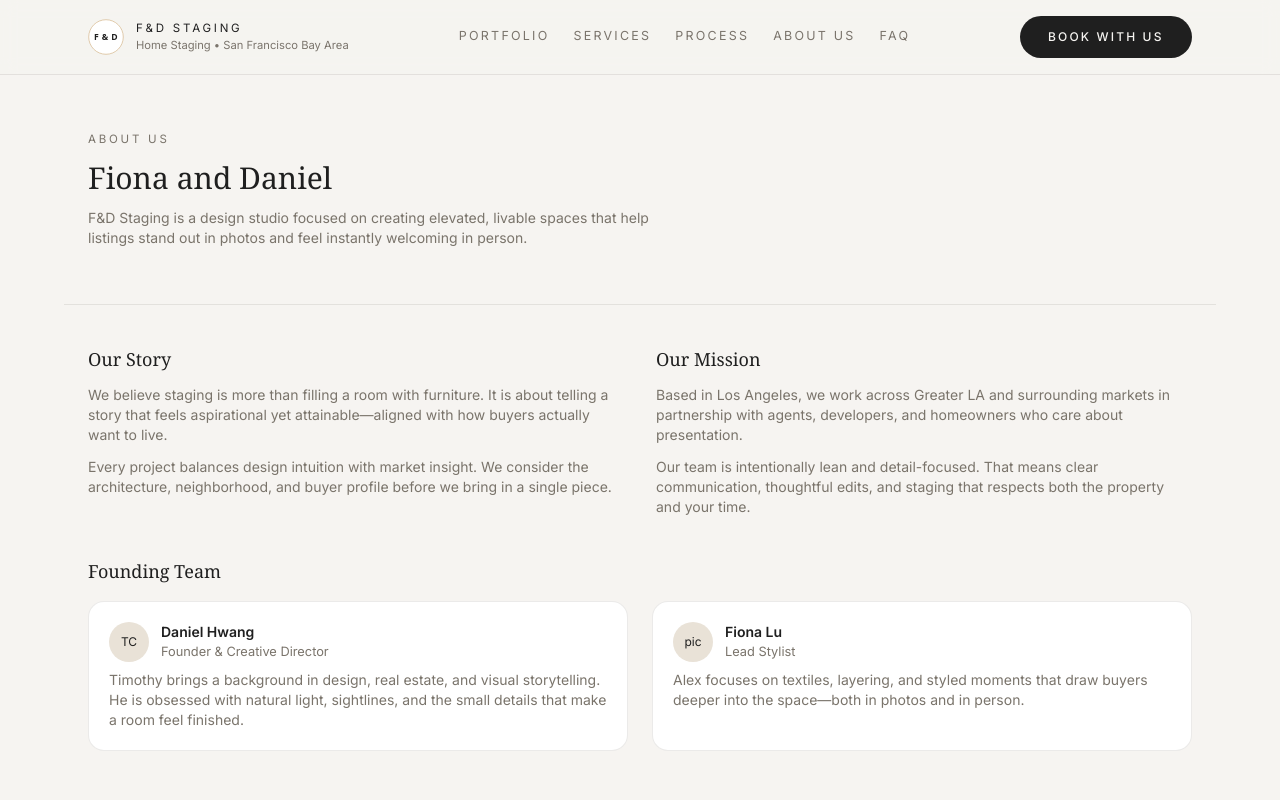
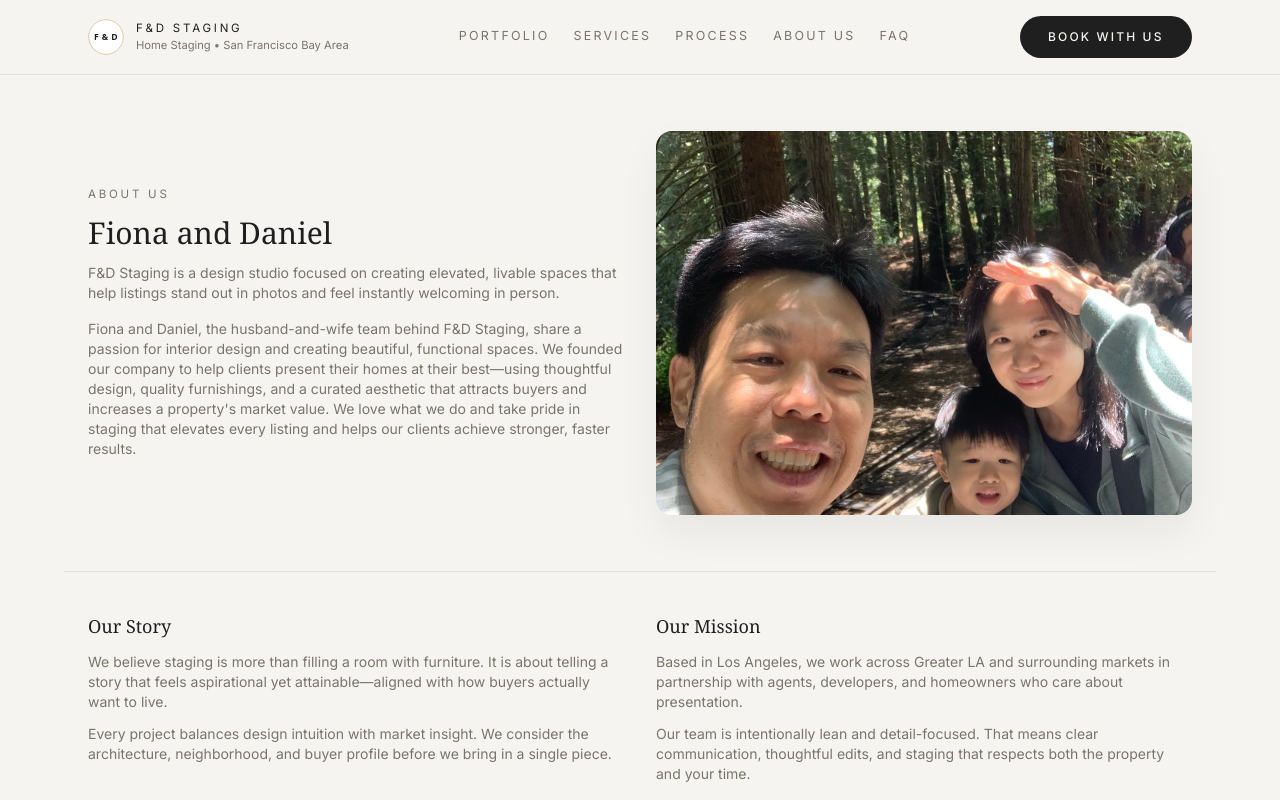
Before and after one commit to timothychengg/fd-staging, a Next.js app: page /about in a window 1280 px wide. Shown: the top 800 px of the page. Built offline with nearby package versions, Linux system fonts and the light colour scheme.

Commit message:
added about photo and desc

```diff
--- a/app/about/page.js
+++ b/app/about/page.js
@@ -1,3 +1,5 @@
+import Image from 'next/image';
+
 export const metadata = {
   title: 'About Us – F&D Staging',
   description:
@@ -23,6 +25,8 @@ export default function AboutPage() {
   return (
     <main className='min-h-screen bg-luxbg'>
       <section className='section-shell border-b border-luxmuted/15 py-14'>
+        <div className='grid gap-8 md:grid-cols-2 md:items-center'>
+          <div>
             <p className='tagline mb-3 text-luxmuted'>About Us</p>
             <h1 className='heading-serif text-3xl mb-3'>Fiona and Daniel</h1>
             <p className='max-w-xl text-sm text-luxmuted'>
@@ -30,6 +34,29 @@ export default function AboutPage() {
               livable spaces that help listings stand out in photos and feel
               instantly welcoming in person.
             </p>
+            <p className='max-w-xl text-sm text-luxmuted mt-4'>
+              Fiona and Daniel, the husband-and-wife team behind F&amp;D
+              Staging, share a passion for interior design and creating
+              beautiful, functional spaces. We founded our company to help
+              clients present their homes at their best—using thoughtful design,
+              quality furnishings, and a curated aesthetic that attracts buyers
+              and increases a property's market value. We love what we do and
+              take pride in staging that elevates every listing and helps our
+              clients achieve stronger, faster results.
+            </p>
+          </div>
+          <div className='relative h-80 md:h-96 rounded-2xl overflow-hidden shadow-[0_18px_40px_rgba(15,15,15,0.06)]'>
+            <Image
+              src='/family-photo.jpg'
+              alt='Fiona and Daniel with their family in a sun-dappled forest'
+              fill
+              className='object-cover'
+              sizes='(max-width: 768px) 100vw, 50vw'
+              quality={80}
+              priority
+            />
+          </div>
+        </div>
       </section>
       <section className='section-shell grid gap-8 py-10 text-sm md:grid-cols-2'>
         <div className='space-y-3 text-luxmuted'>
--- a/app/page.js
+++ b/app/page.js
@@ -21,7 +21,7 @@ const STATS = [
   },
   {
     label: 'Homes Styled',
-    value: '300+',
+    value: '40+',
   },
   {
     label: 'Listing Volume',
@@ -152,6 +152,7 @@ const VideoBanner = memo(function VideoBanner() {
   const [videoError, setVideoError] = useState(false);
   const [isLoaded, setIsLoaded] = useState(false);
   const [isInView, setIsInView] = useState(false);
+  const [imageError, setImageError] = useState(false);
 
   // Intersection Observer for lazy loading
   useEffect(() => {
@@ -230,15 +231,20 @@ const VideoBanner = memo(function VideoBanner() {
           videoError || !isLoaded ? 'opacity-100' : 'opacity-0'
         }`}
       >
+        {!imageError ? (
           <Image
-          src='https://images.unsplash.com/photo-1617099404995-0a2b4d90c4f5?q=80&w=1600&auto=format&fit=crop'
+            src='https://images.unsplash.com/photo-1586023492125-27b2c045efd7?q=80&w=1600&auto=format&fit=crop'
             alt='Luxury home staging interior with elegant furnishings'
             fill
             priority
             quality={90}
             className='object-cover'
             sizes='100vw'
+            onError={() => setImageError(true)}
           />
+        ) : (
+          <div className='absolute inset-0 bg-gradient-to-br from-[#e9e2d7] via-[#d4c5b0] to-[#c4b5a0]' />
+        )}
       </div>
 
       {/* Video background - shown when loaded successfully */}
```
Also changed, not shown: public/family-photo.jpg (added). Lines whose indentation alone changed are shown as unchanged.
